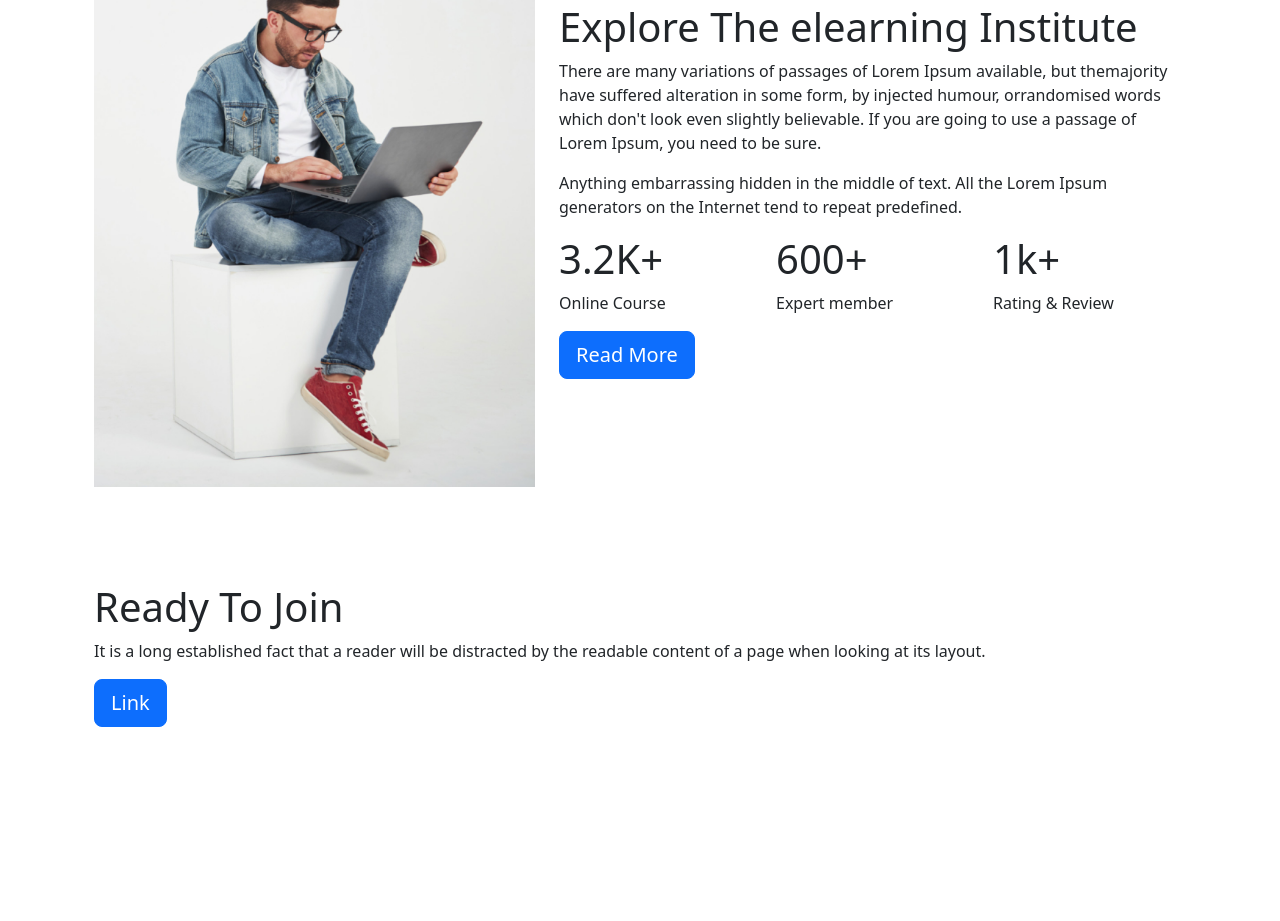
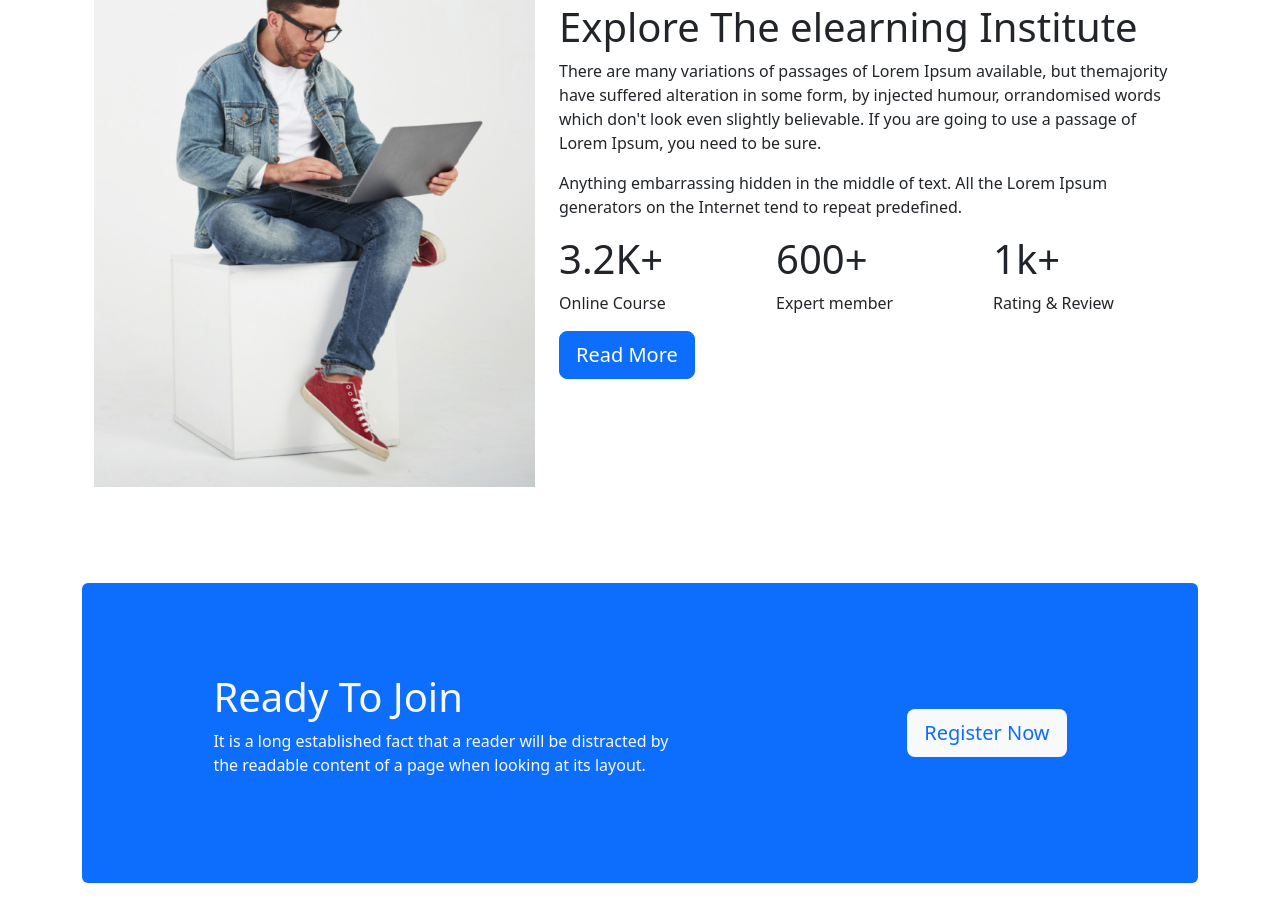
Before and after one commit to Arifin1i/Shikhon-Academy, a plain HTML site: page index.html in a window 1280 px wide. Shown: the part 1737-2658 px from the top of the page. Before the commit the page ends 2560 px from the top, so only its background shows below. Drawn offline with nearby package versions, Linux system fonts and the light colour scheme.

Commit message:
register

```diff
--- a/index.html
+++ b/index.html
@@ -184,13 +184,15 @@
                     </div>
             </section>
             <!-- register -->
-            <section class="container">
-                <div>
+            <section class="container bg-primary rounded d-flex justify-content-around align-items-center"
+                style="height: 300px;">
+                <div class="text-light">
                     <h1>Ready To Join</h1>
-                    <p>It is a long established fact that a reader will be distracted by the readable content of a page
+                    <p>It is a long established fact that a reader will be distracted by <br> the readable content of a
+                        page
                         when looking at its layout.</p>
                 </div>
-                <div><a class="btn btn-primary btn-lg" href="form.html" role="button">Link</a>
+                <div><a class="btn text-primary btn-lg bg-light" href="form.html" role="button">Register Now</a>
                 </div>
 
             </section>
```
